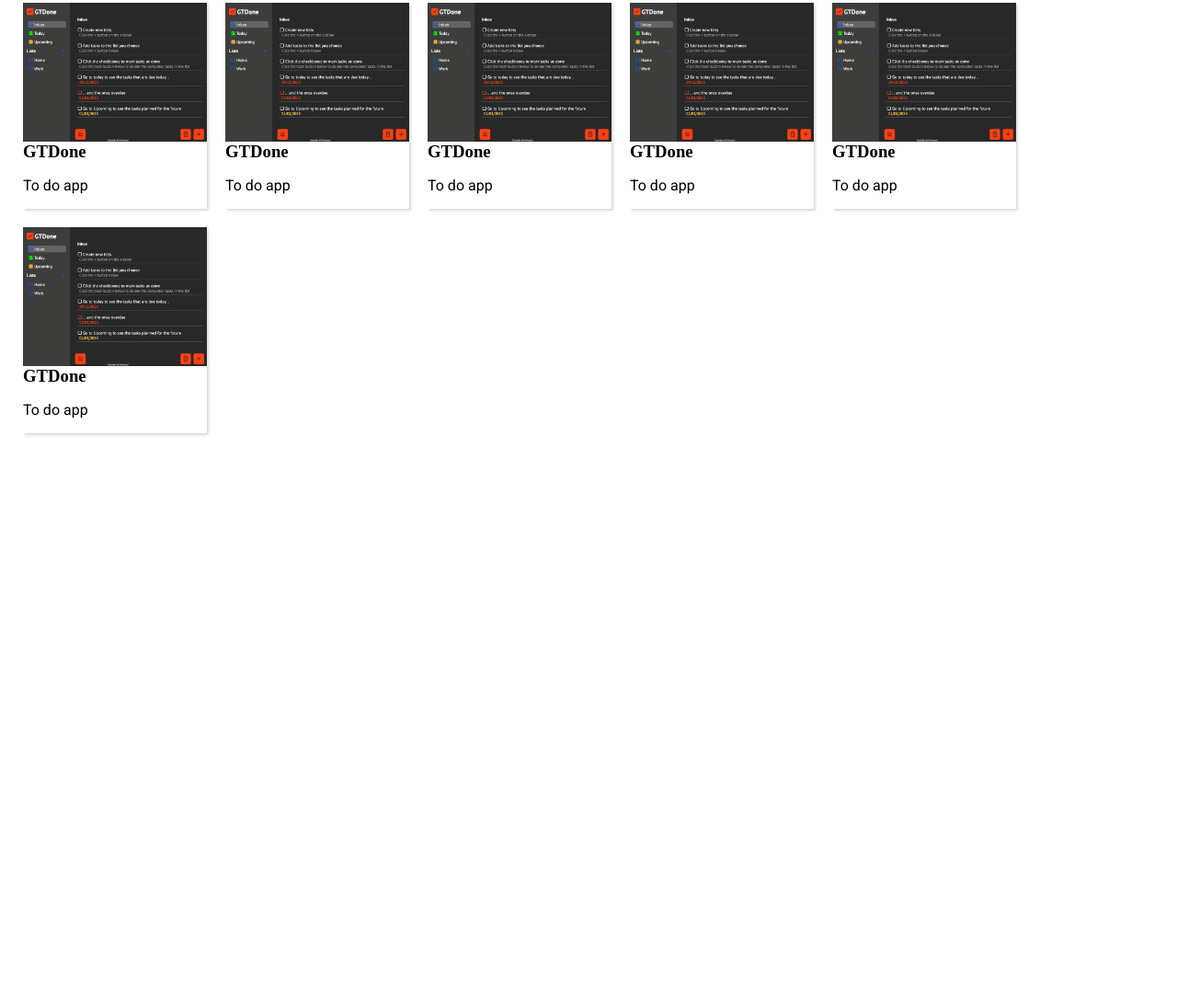
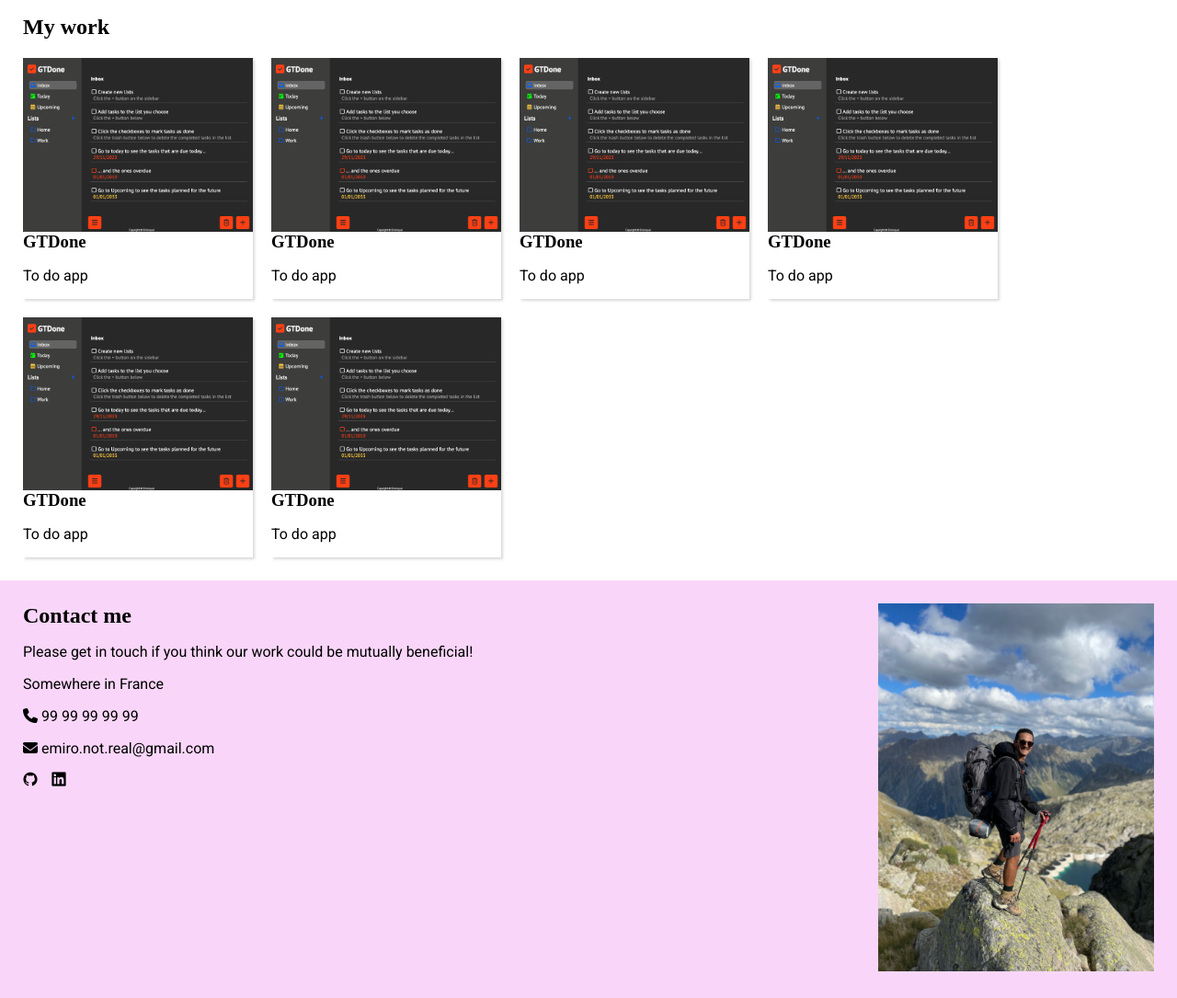
Before and after one commit to emiroquai/Homepage, a plain HTML site: page index.html in a window 1280 px wide. Shown: the part 359-1444 px from the top of the page at 92% size. Before the commit the page ends 1200 px from the top, so only its background shows below. Drawn offline with nearby package versions, Linux system fonts and the light colour scheme; a web font is replaced by a local one.

Commit message:
Add footer

```diff
--- a/index.html
+++ b/index.html
@@ -6,6 +6,7 @@
   <title>Homepage</title>
   <link rel="stylesheet" href="style.css">
   <link rel="stylesheet" type='text/css' href="https://cdn.jsdelivr.net/gh/devicons/devicon@latest/devicon.min.css" />
+  <script src="https://kit.fontawesome.com/3d23fc4332.js" crossorigin="anonymous"></script>
 </head>
 <body>
   <header>
@@ -59,7 +60,25 @@
 
   </main>
   <footer>
+    <div>
+      <h2>Contact me</h2>
+      <p>Please get in touch if you think our work could be mutually beneficial!</p>
+      <p>Somewhere in France</p>
+      <p><i class="fa-solid fa-phone"></i> 99 99 99 99 99</p>
+      <p><i class="fa-solid fa-envelope"></i> emiro.not.real@gmail.com</p>
+      <div class="icon-wrapper footer">
+        <i class="devicon-github-original"></i>
+        <i class="devicon-linkedin-plain"></i>
+      </div>
 
+    </div>
+    <picture>
+      <source
+        srcset="./assets/hiking.jpeg"
+        media="(min-width: 800px)"
+      />
+      <img class="footer-photo" src="./assets/hiking-zoomed.jpeg" alt="Me in the mountains">
+    </picture>
   </footer>
 </body>
 </html>
--- a/style.css
+++ b/style.css
@@ -2,7 +2,9 @@
 
 :root {
   font-family: 'Roboto', sans-serif;
-  --body-padding: 25px;
+  --body-padding-side: 25px;
+  --body-padding-top: 25px;
+
 }
 
 body, header, main, footer, .card-wrapper {
@@ -12,15 +14,16 @@ body, header, main, footer, .card-wrapper {
 body{
   margin: 0;
   padding: 0;
-  grid-template-rows: 1fr 2fr 1fr;
-  /* height: 100vh; */
   width: 100vw;
 }
 
 header {
   grid-auto-flow: column;
+  padding: var(--body-padding-side);
+}
+
+header, footer {
   background-color: rgb(249, 214, 249);
-  padding: var(--body-padding);
 }
 
 #portrait {
@@ -28,8 +31,8 @@ header {
   background-image: url("./assets/portrait.jpeg");
   background-size: cover;
   background-repeat: no-repeat;
-  min-width: 250px;
-  min-height: 250px;
+  height: 300px;
+  width: 250px;
   justify-content: center;
   align-items: flex-end;
 }
@@ -40,7 +43,7 @@ header {
   height: 80%;
   background-color: whitesmoke;
   align-self: center;
-  padding: 10px;
+  padding: 15px;
   box-shadow: rgba(0, 0, 0, 0.15) 1.95px 1.95px 2.6px;
 }
 
@@ -49,6 +52,11 @@ header {
   grid-auto-flow: column;
   align-self: end;
   gap: 5px;
+  justify-content: flex-start;
+}
+
+.icon-wrapper.footer {
+  gap: 15px;
 }
 
 h1, h2, h3 {
@@ -58,10 +66,9 @@ h1, h2, h3 {
 
 main {
   grid-auto-flow: row;
-  padding-left: var(--body-padding);
-  padding-top: 15px;
   align-content: start;
   gap: 20px;
+  padding: var(--body-padding-top) var(--body-padding-side);
 }
 
 .wrapper {
@@ -71,7 +78,7 @@ gap: 20px;
 }
 
 .card-wrapper {
-  max-width: 200px;
+  max-width: 250px;
   max-height: 300px;
   box-shadow: rgba(0, 0, 0, 0.15) 1.95px 1.95px 2.6px;
 }
@@ -80,3 +87,15 @@ gap: 20px;
   max-width: 100%;
   max-height: 200px;
 }
+
+footer {
+  padding: var(--body-padding-top) var(--body-padding-side);
+  grid-auto-flow: column;
+  gap: 15px;
+  justify-content: space-between;
+}
+
+.footer-photo {
+object-fit: cover;
+max-height: 400px;
+}
```
Also changed, not shown: assets/hiking-zoomed.jpeg (added), assets/hiking.jpeg (renamed from assets/photo2.jpeg).
